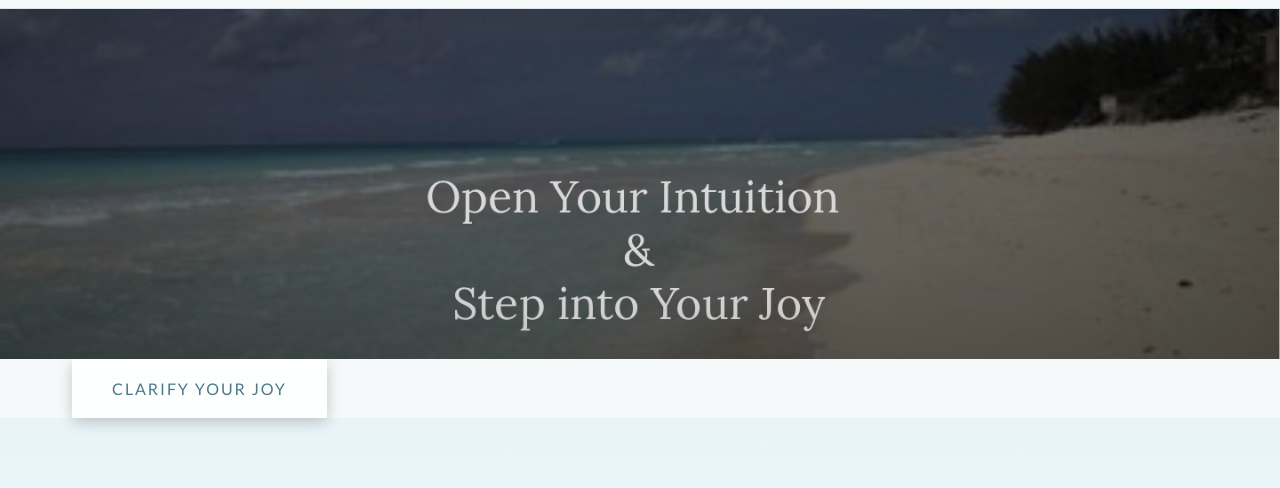
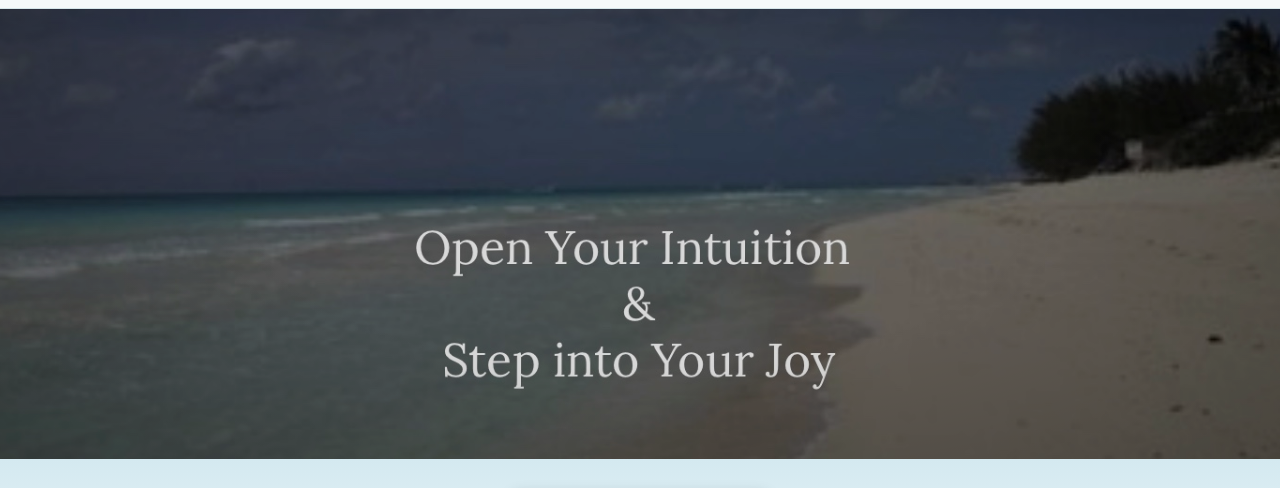
Before and after one commit to lysverdan/stepintoyourjoy123, a plain HTML site: page index.html in a window 1280 px wide. Shown: the part 73-561 px from the top of the page. Drawn offline with nearby package versions, Linux system fonts and the light colour scheme.

Commit message:
Update styles.css

```diff
--- a/styles.css
+++ b/styles.css
@@ -225,16 +225,12 @@ a:hover {
 
 .hero {
     position: relative;
-    height: 350px;
-    display: flex;
-    align-items: flex-end;
-    justify-content: center;
+    height: 450px;
     background-image: url('images/Banner_Step_into_your_Joy.jpeg');
     background-size: cover;
-    background-position: center center;
+    background-position: center 30%;
     background-repeat: no-repeat;
     overflow: hidden;
-    padding-bottom: var(--spacing-md);
 }
 
 /* Overlay for text readability */
@@ -327,6 +323,16 @@ a:hover {
 .secondary-button:hover {
     background: var(--primary);
     color: var(--white);
+}
+
+/* Hero CTA Section - Button below banner */
+.hero-cta-section {
+    background: linear-gradient(180deg, #d4e9f0 0%, #e8f4f8 100%);
+    padding: var(--spacing-md) 0;
+}
+
+.hero-cta-wrapper {
+    text-align: center;
 }
 
 /* ===========================
@@ -686,7 +692,7 @@ a:hover {
     }
 
     .hero {
-        height: 300px;
+        height: 350px;
     }
 
     .steps-grid {
```
